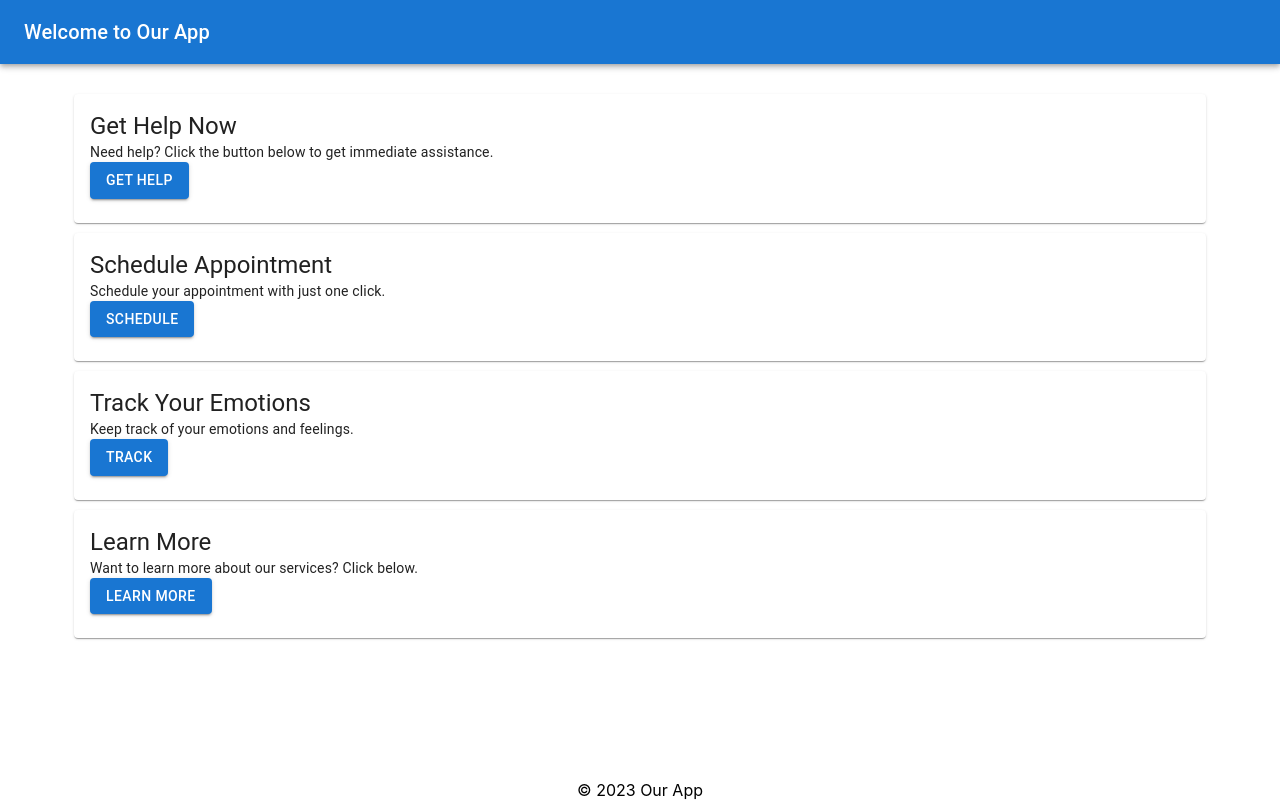
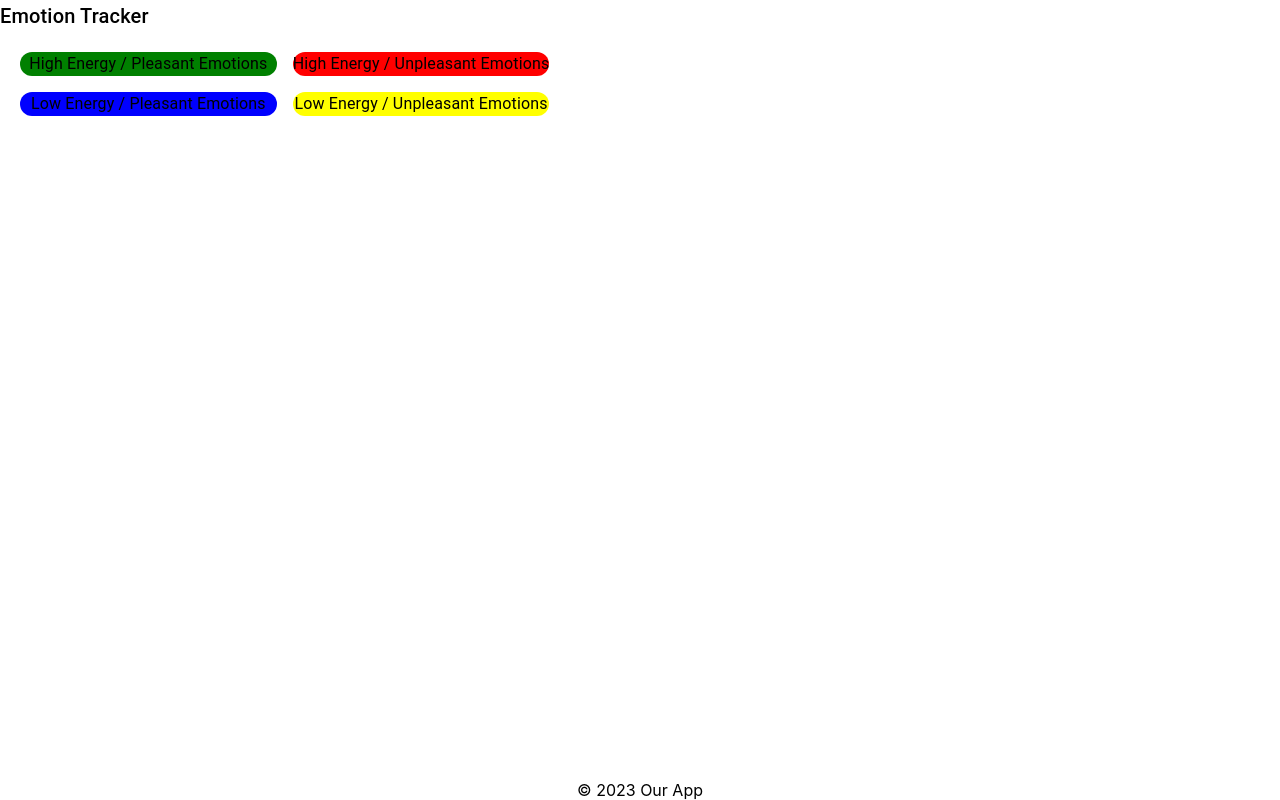
Before and after one commit to plessem/BeStillApp, a React (Create React App) app: page /track-emotions in a window 1280 px wide. Built offline with nearby package versions, Linux system fonts and the light colour scheme.

Commit message:
BeStill: emotion tracker first draft, react router added

```diff
--- a/package.json
+++ b/package.json
@@ -12,7 +12,7 @@
     "@testing-library/user-event": "^13.5.0",
     "react": "^18.2.0",
     "react-dom": "^18.2.0",
-    "react-router-dom": "^6.19.0",
+    "react-router-dom": "^6.20.0",
     "react-scripts": "^5.0.1",
     "web-vitals": "^2.1.4"
   },
--- a/src/App.js
+++ b/src/App.js
@@ -7,10 +7,17 @@ import Box from "@mui/material/Box";
 import Container from "@mui/material/Container";
 import AppBar from "@mui/material/AppBar";
 import Toolbar from "@mui/material/Toolbar";
-import "./App.css"; // Assuming you have an App.css file for styling
+import "./App.css";
+import { BrowserRouter as Router, Route, Link, Routes } from "react-router-dom";
+import EmotionTracker from "./EmotionTracker";
 
 const HomePage = () => {
   return (
+    <Router>
+      <Routes>
+        <Route
+          path="/"
+          element={
             <Box className="app">
               <AppBar position="static">
                 <Toolbar>
@@ -24,7 +31,8 @@ const HomePage = () => {
                   <CardContent>
                     <Typography variant="h5">Get Help Now</Typography>
                     <Typography variant="body2">
-              Need help? Click the button below to get immediate assistance.
+                      Need help? Click the button below to get immediate
+                      assistance.
                     </Typography>
                     <Button variant="contained">Get Help</Button>
                   </CardContent>
@@ -44,7 +52,9 @@ const HomePage = () => {
                     <Typography variant="body2">
                       Keep track of your emotions and feelings.
                     </Typography>
+                    <Link to="/track-emotions">
                       <Button variant="contained">Track</Button>
+                    </Link>
                   </CardContent>
                 </Card>
                 <Card className="card" id="learn-more">
@@ -61,6 +71,12 @@ const HomePage = () => {
                 © 2023 Our App
               </Box>
             </Box>
+          }
+        />
+        {/* Add a Route for the emotion page */}
+        <Route path="/track-emotions" element={<EmotionTracker />} />
+      </Routes>
+    </Router>
   );
 };
 
--- /dev/null
+++ b/src/EmotionTracker.js
@@ -0,0 +1,211 @@
+import React, { useState } from "react";
+import {
+  Box,
+  Typography,
+  Table,
+  TableBody,
+  TableCell,
+  TableRow,
+} from "@mui/material";
+
+const highEnergyPleasantEmotions = [
+  "Joyful",
+  "Excited",
+  "Energetic",
+  "Happy",
+  "Cheerful",
+  "Enthusiastic",
+  "Lively",
+  "Passionate",
+  "Vibrant",
+  "Radiant",
+];
+
+const highEnergyUnpleasantEmotions = [
+  "Stressed",
+  "Anxious",
+  "Angry",
+  "Frustrated",
+  "Overwhelmed",
+  "Irritated",
+  "Upset",
+  "Nervous",
+  "Agitated",
+  "Tense",
+];
+
+const lowEnergyUnpleasantEmotions = [
+  "Sad",
+  "Depressed",
+  "Tired",
+  "Bored",
+  "Lonely",
+  "Drained",
+  "Gloomy",
+  "Dull",
+  "Lethargic",
+  "Uninterested",
+];
+
+const lowEnergyPleasantEmotions = [
+  "Calm",
+  "Relaxed",
+  "Peaceful",
+  "Satisfied",
+  "Content",
+  "Comfortable",
+  "Mellow",
+  "Restful",
+  "Tranquil",
+  "Serene",
+];
+
+const EmotionTracker = () => {
+  const [emotion, setEmotion] = useState(null);
+  const [detailedEmotion, setDetailedEmotion] = useState(null);
+
+  const handleEmotionClick = (emotion) => {
+    setEmotion(emotion);
+  };
+
+  const handleDetailedEmotionClick = (emotion) => {
+    setDetailedEmotion(emotion);
+  };
+
+  return (
+    <Box className="app">
+      <Box className="app-header">
+        <Typography variant="h6">Emotion Tracker</Typography>
+      </Box>
+      <Box className="app-main">
+        {!emotion ? (
+          <Box
+            display="grid"
+            gridTemplateColumns="repeat(2, 1fr)"
+            gridTemplateRows="repeat(2, 1fr)"
+            gap={2}
+          >
+            <Box
+              bgcolor="green"
+              borderRadius="16px"
+              display="flex"
+              alignItems="center"
+              justifyContent="center"
+              onClick={() =>
+                handleEmotionClick("High Energy / Pleasant Emotions")
+              }
+            >
+              <Typography>High Energy / Pleasant Emotions</Typography>
+            </Box>
+            <Box
+              bgcolor="red"
+              borderRadius="16px"
+              display="flex"
+              alignItems="center"
+              justifyContent="center"
+              onClick={() =>
+                handleEmotionClick("High Energy / Unpleasant Emotions")
+              }
+            >
+              <Typography>High Energy / Unpleasant Emotions</Typography>
+            </Box>
+            <Box
+              bgcolor="blue"
+              borderRadius="16px"
+              display="flex"
+              alignItems="center"
+              justifyContent="center"
+              onClick={() =>
+                handleEmotionClick("Low Energy / Pleasant Emotions")
+              }
+            >
+              <Typography>Low Energy / Pleasant Emotions</Typography>
+            </Box>
+            <Box
+              bgcolor="yellow"
+              borderRadius="16px"
+              display="flex"
+              alignItems="center"
+              justifyContent="center"
+              onClick={() =>
+                handleEmotionClick("Low Energy / Unpleasant Emotions")
+              }
+            >
+              <Typography>Low Energy / Unpleasant Emotions</Typography>
+            </Box>
+          </Box>
+        ) : (
+          <Box>
+            <Typography variant="h5">
+              Get more specific about this {emotion} mood.{" "}
+            </Typography>
+            {emotion === "High Energy / Pleasant Emotions" && (
+              <Table>
+                <TableBody>
+                  {highEnergyPleasantEmotions.map((emotion, index) => (
+                    <TableRow
+                      key={index}
+                      onClick={() => handleDetailedEmotionClick(emotion)}
+                    >
+                      <TableCell>{emotion}</TableCell>
+                    </TableRow>
+                  ))}
+                </TableBody>
+              </Table>
+            )}
+            {emotion === "High Energy / Unpleasant Emotions" && (
+              <Table>
+                <TableBody>
+                  {highEnergyUnpleasantEmotions.map((emotion, index) => (
+                    <TableRow
+                      key={index}
+                      onClick={() => handleDetailedEmotionClick(emotion)}
+                    >
+                      <TableCell>{emotion}</TableCell>
+                    </TableRow>
+                  ))}
+                </TableBody>
+              </Table>
+            )}
+            {emotion === "Low Energy / Unpleasant Emotions" && (
+              <Table>
+                <TableBody>
+                  {lowEnergyUnpleasantEmotions.map((emotion, index) => (
+                    <TableRow
+                      key={index}
+                      onClick={() => handleDetailedEmotionClick(emotion)}
+                    >
+                      <TableCell>{emotion}</TableCell>
+                    </TableRow>
+                  ))}
+                </TableBody>
+              </Table>
+            )}
+            {emotion === "Low Energy / Pleasant Emotions" && (
+              <Table>
+                <TableBody>
+                  {lowEnergyPleasantEmotions.map((emotion, index) => (
+                    <TableRow
+                      key={index}
+                      onClick={() => handleDetailedEmotionClick(emotion)}
+                    >
+                      <TableCell>{emotion}</TableCell>
+                    </TableRow>
+                  ))}
+                </TableBody>
+              </Table>
+            )}
+            {detailedEmotion && (
+              <Typography variant="h6">
+                You're feeling: {detailedEmotion}
+              </Typography>
+            )}
+          </Box>
+        )}
+      </Box>
+      <Box className="app-footer">© 2023 Our App</Box>
+    </Box>
+  );
+};
+
+export default EmotionTracker;
```
Also changed, not shown: 1 other file (tests, documents, lock files or other folders). Lines whose indentation alone changed are shown as unchanged.
